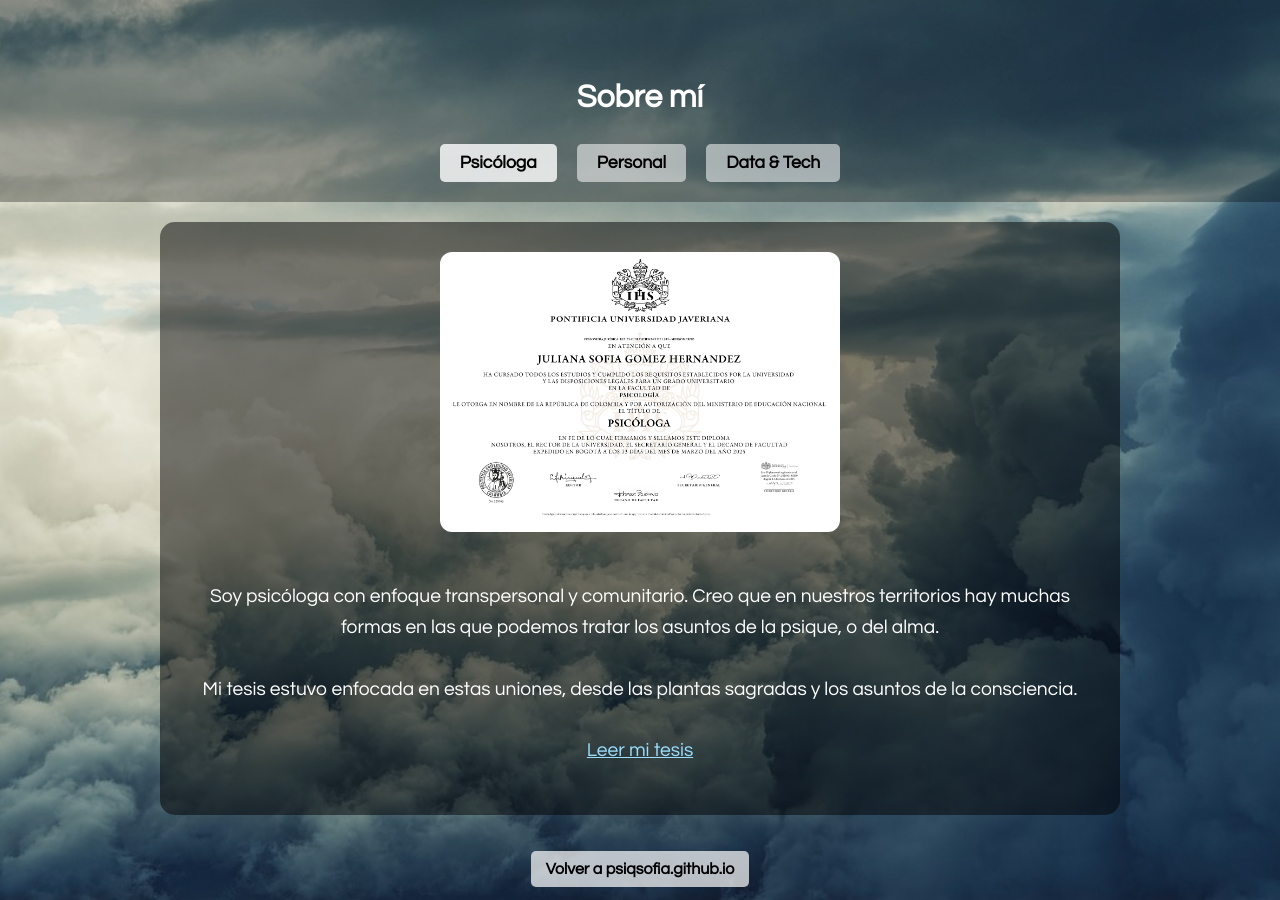
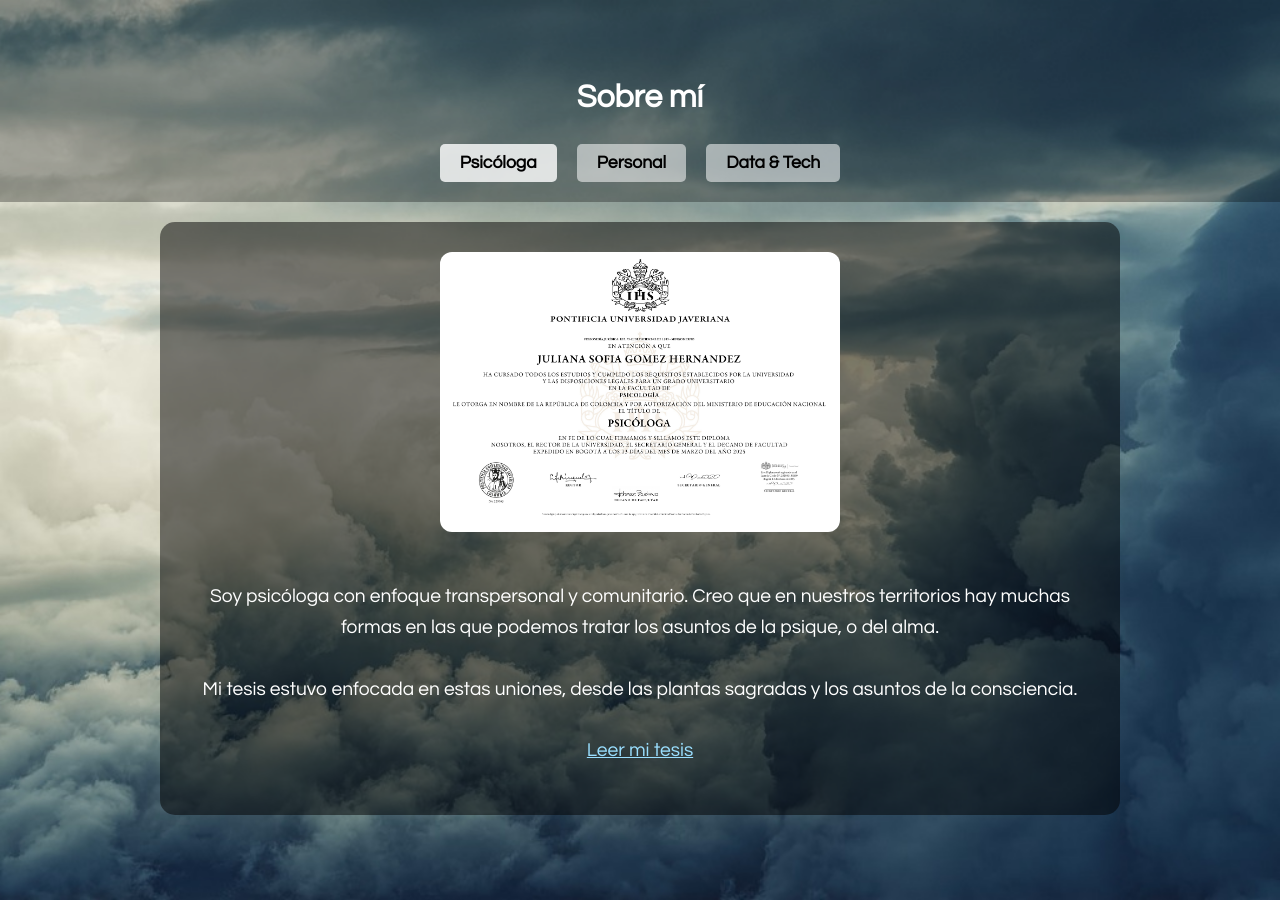
Before and after one commit to psiqsofia/psiquesofia, a Jekyll site: the page sobre-mi.html, which Jekyll copies as it is, in a window 1280 px wide. Built offline with Jekyll 4.4.1, drawn with Linux system fonts in a browser that asks for light colours.

Commit message:
Update sobre-mi.html
Signed-off-by: Sofía <juanah2800@gmail.com>

```diff
--- a/sobre-mi.html
+++ b/sobre-mi.html
@@ -124,5 +124,3 @@
   </script>
 </body>
 </html>
-<br>
-<a href="https://psiqsofia.github.io" style="margin-top: 20px; display: inline-block; padding: 10px 15px; border-radius: 5px; background: rgba(255,255,255,0.7); font-family: 'Questrial', sans-serif; color: black; text-decoration: none; font-weight: bold;">Volver a psiqsofia.github.io</a>
```
